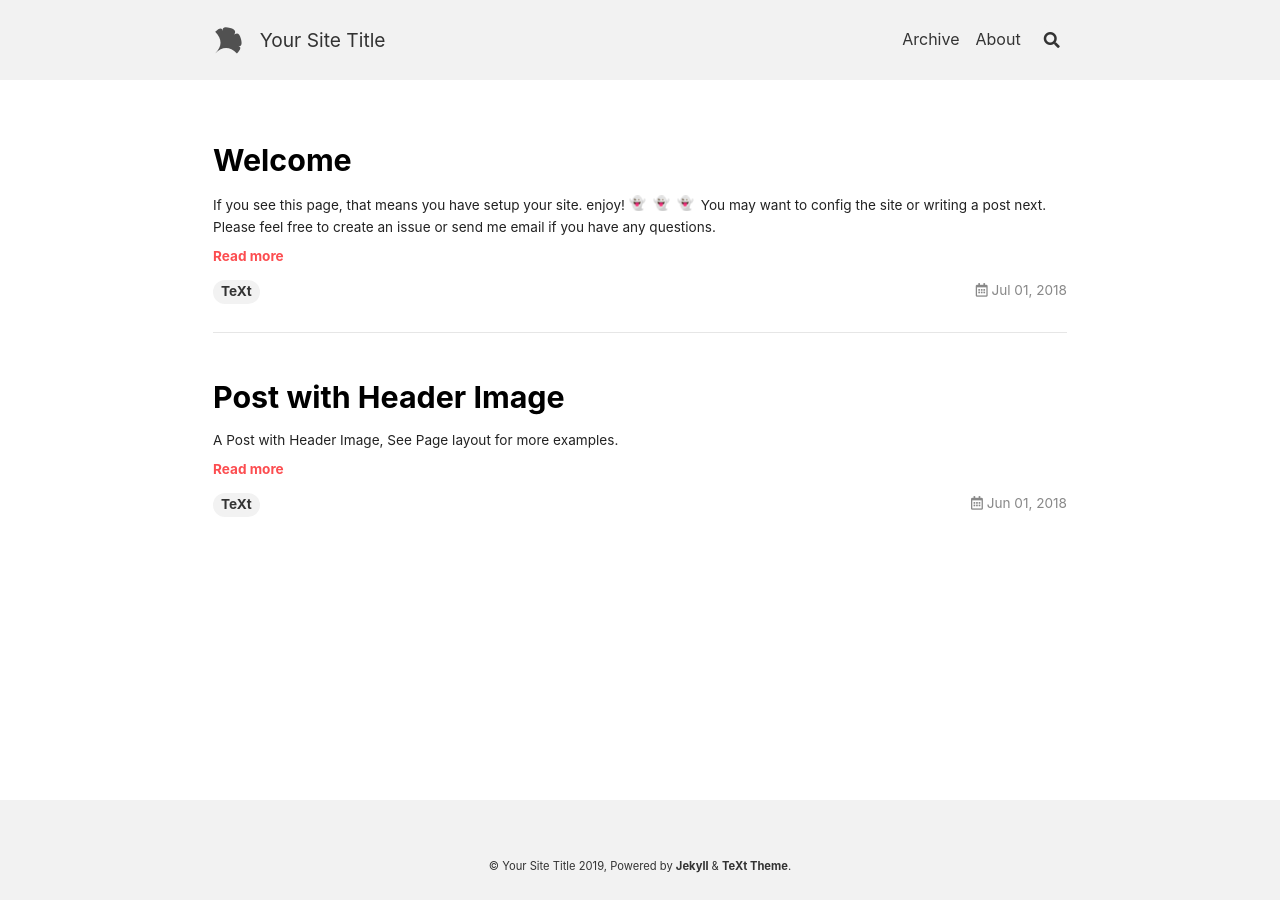
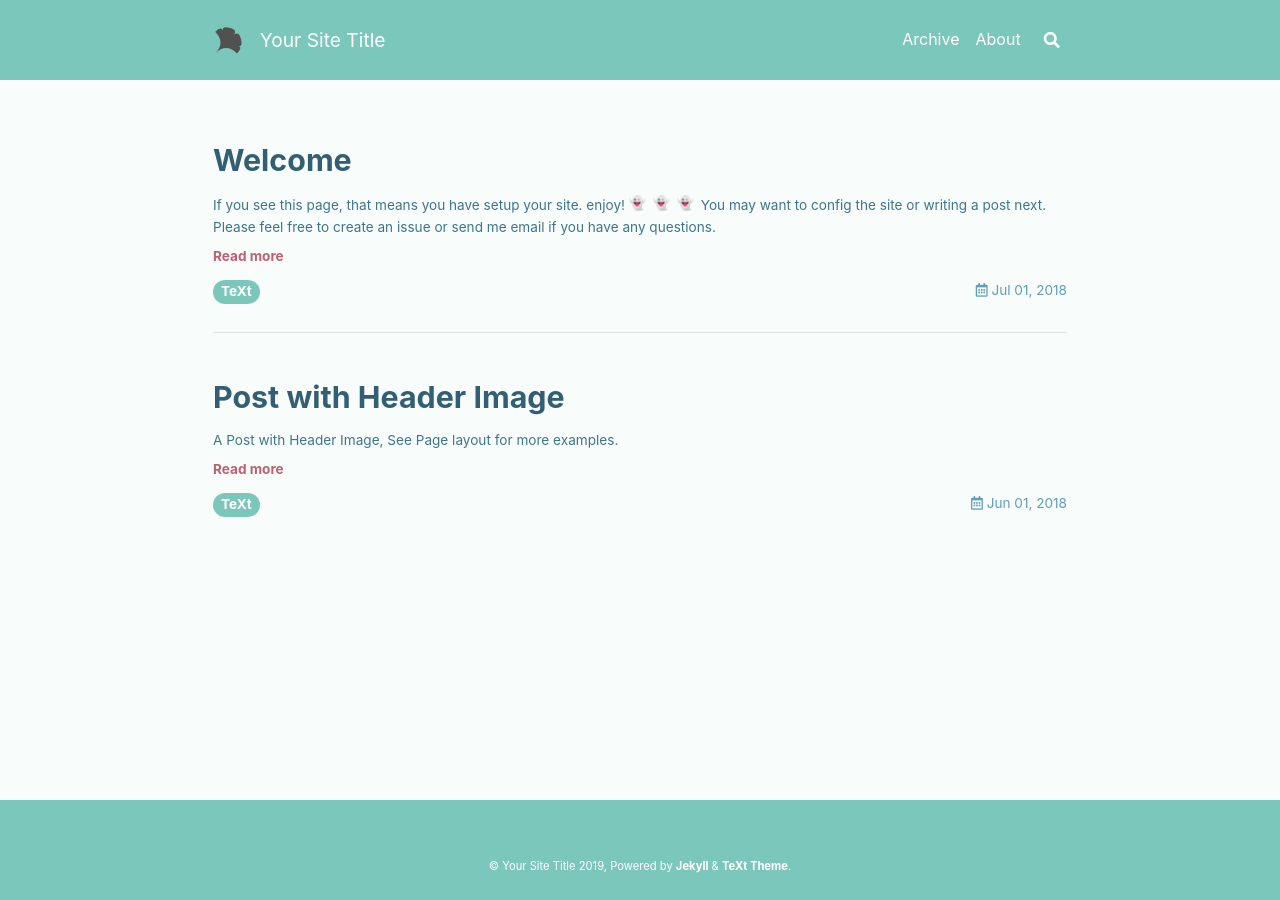
Before and after one commit to shunkakinoki/habitbook, a Jekyll site: the page built from index.html, in a window 1280 px wide. Built offline with Jekyll 4.4.1, drawn with Linux system fonts in a browser that asks for light colours; nearby versions of some CDN libraries; emoji names are drawn with the system emoji font; the list of posts is cut into pages by our own code.

Commit message:
init theme

```diff
--- a/Gemfile
+++ b/Gemfile
@@ -4,3 +4,5 @@ gem "github-pages", group: :jekyll_plugins
 
 gem "tzinfo-data"
 gem "wdm", "~> 0.1.0" if Gem.win_platform?
+
+gem "jekyll-text-theme"
--- a/_config.yml
+++ b/_config.yml
@@ -16,7 +16,8 @@
 
 ## => Site Settings
 ##############################
-text_skin: default # "default" (default), "dark", "forest", "ocean", "chocolate", "orange"
+theme: jekyll-text-theme
+text_skin: forest # "default" (default), "dark", "forest", "ocean", "chocolate", "orange"
 highlight_theme: default # "default" (default), "tomorrow", "tomorrow-night", "tomorrow-night-eighties", "tomorrow-night-blue", "tomorrow-night-bright"
 url     : # the base hostname & protocol for your site e.g. https://www.someone.com
 baseurl : # does not include hostname
```
